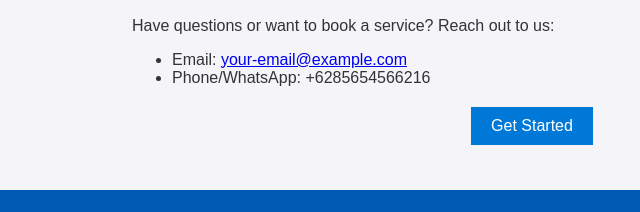
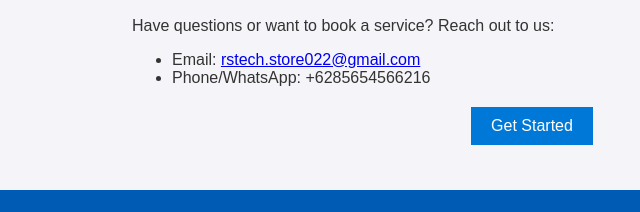
Before and after one commit to rstechstore/rstech.store.github.io, a plain HTML site: page index.html in a window 1280 px wide. Shown: the part 540-752 px from the top of the page, 108-748 px from the left. Drawn offline with Linux system fonts and the light colour scheme.

Commit message:
Update index.html

```diff
--- a/index.html
+++ b/index.html
@@ -106,7 +106,7 @@
             <h2>Contact Us</h2>
             <p>Have questions or want to book a service? Reach out to us:</p>
             <ul>
-                <li>Email: <a href="mailto:rstech.store022@gmail.com">your-email@example.com</a></li>
+                <li>Email: <a href="mailto:rstech.store022@gmail.com">rstech.store022@gmail.com</a></li>
                 <li>Phone/WhatsApp: +6285654566216</li>
             </ul>
             <div class="cta">
```
